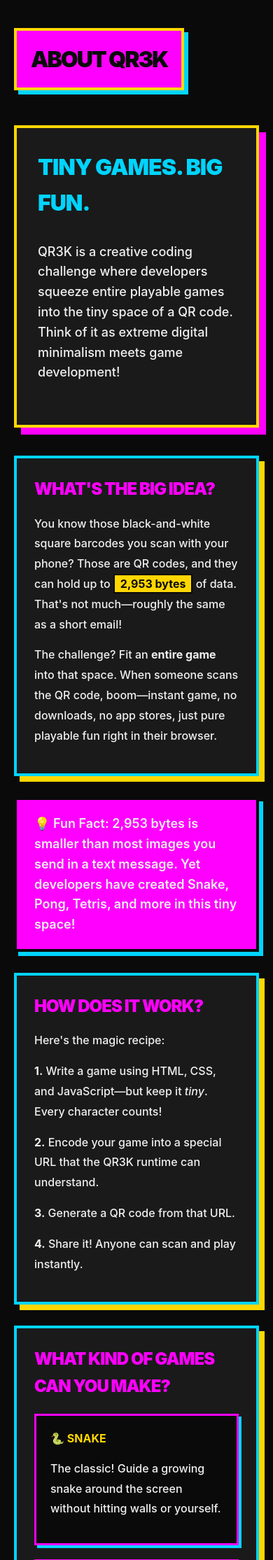
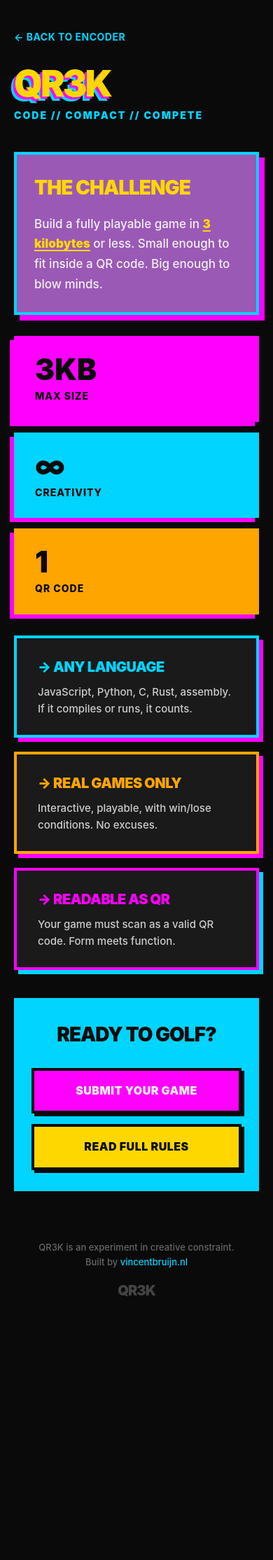
Before and after one commit to y-a-v-a/qr3k, a PHP site: page /about.php in a window 390 px wide. Shown: the top 2229 px of the page at 70% size. After the commit the page ends 1852 px from the top, so only its background shows below. Run offline with PHP 8.4, Linux system fonts and the light colour scheme.

Commit message:
Add game overlay UI, redesign about page, and update infrastructure
- Add floating QR3K badge overlay to game runtime (top-left fixed position, fades on hover)
- Redesign about.php page with new layout (logo, hero section, stats cards, rule cards, CTA)
- Update CSS architecture with new about-page classes and responsive design
- Increase textarea height (300px → 500px) and fix counter display
- Update Dockerfile, docker-compose.yml, package.json for consistency

Co-Authored-By: Claude Haiku 4.5 <noreply@anthropic.com>

```diff
--- a/docker-compose.yml
+++ b/docker-compose.yml
@@ -8,6 +8,8 @@ services:
     volumes:
       # Mount src/runtime for live development
       - ./src/runtime:/var/www/html
+      # Mount encoding library for API access
+      - ./src/encoding:/var/www/encoding
     environment:
       - APACHE_RUN_USER=www-data
       - APACHE_RUN_GROUP=www-data
--- a/src/runtime/about.php
+++ b/src/runtime/about.php
@@ -8,81 +8,61 @@
     <link rel="stylesheet" href="style.css">
 </head>
 <body>
-    <h1>About QR3K</h1>
 
-    <div class="hero">
-        <h2>Tiny Games. Big Fun.</h2>
-        <p class="hero-intro">QR3K is a creative coding challenge where developers squeeze entire playable games into the tiny space of a QR code. Think of it as extreme digital minimalism meets game development!</p>
+    <a href="encode.php" class="about-nav">&larr; Back to Encoder</a>
+
+    <div class="about-header">
+        <h1 class="about-logo">QR3K</h1>
+        <div class="about-tagline">CODE // COMPACT // COMPETE</div>
     </div>
 
-    <div class="section">
-        <h3>What's the Big Idea?</h3>
-        <p>You know those black-and-white square barcodes you scan with your phone? Those are QR codes, and they can hold up to <span class="highlight">2,953 bytes</span> of data. That's not much—roughly the same as a short email!</p>
-        <p>The challenge? Fit an <strong>entire game</strong> into that space. When someone scans the QR code, boom—instant game, no downloads, no app stores, just pure playable fun right in their browser.</p>
+    <div class="about-hero">
+        <h2>THE CHALLENGE</h2>
+        <p>Build a fully playable game in <span class="about-highlight">3 kilobytes</span> or less. Small enough to fit inside a QR code. Big enough to blow minds.</p>
     </div>
 
-    <div class="fun-fact">
-        💡 Fun Fact: 2,953 bytes is smaller than most images you send in a text message. Yet developers have created Snake, Pong, Tetris, and more in this tiny space!
-    </div>
-
-    <div class="section">
-        <h3>How Does It Work?</h3>
-        <p>Here's the magic recipe:</p>
-        <p><strong>1.</strong> Write a game using HTML, CSS, and JavaScript—but keep it <em>tiny</em>. Every character counts!</p>
-        <p><strong>2.</strong> Encode your game into a special URL that the QR3K runtime can understand.</p>
-        <p><strong>3.</strong> Generate a QR code from that URL.</p>
-        <p><strong>4.</strong> Share it! Anyone can scan and play instantly.</p>
-    </div>
-
-    <div class="section">
-        <h3>What Kind of Games Can You Make?</h3>
-        <div class="example-grid">
-            <div class="example-card">
-                <h4>🐍 Snake</h4>
-                <p>The classic! Guide a growing snake around the screen without hitting walls or yourself.</p>
-            </div>
-            <div class="example-card">
-                <h4>🏓 Pong</h4>
-                <p>Retro paddle action. Simple physics, timeless gameplay.</p>
-            </div>
-            <div class="example-card">
-                <h4>🧱 Breakout</h4>
-                <p>Bounce a ball to smash bricks. Satisfying and addictive!</p>
-            </div>
-            <div class="example-card">
-                <h4>🎮 Your Idea!</h4>
-                <p>The only limit is your creativity (and 2,953 bytes).</p>
-            </div>
+    <div class="stats-row">
+        <div class="stat-card stat-card--magenta">
+            <div class="stat-card__value">3KB</div>
+            <div class="stat-card__label">MAX SIZE</div>
+        </div>
+        <div class="stat-card stat-card--cyan">
+            <div class="stat-card__value">&infin;</div>
+            <div class="stat-card__label">CREATIVITY</div>
+        </div>
+        <div class="stat-card stat-card--orange">
+            <div class="stat-card__value">1</div>
+            <div class="stat-card__label">QR CODE</div>
         </div>
     </div>
 
-    <div class="section">
-        <h3>Why Is This Cool?</h3>
-        <p><strong>Zero Friction:</strong> No app stores, no downloads, no accounts. Scan and play. That's it.</p>
-        <p><strong>Creative Constraints:</strong> Limited space forces you to think differently. Every byte matters. It's like writing poetry with code.</p>
-        <p><strong>Shareable:</strong> Print your QR code on stickers, posters, business cards—anywhere! Your game becomes a physical artifact.</p>
-        <p><strong>Universal:</strong> Works on any device with a camera and browser. iOS, Android, desktop—everyone can play.</p>
+    <div class="rule-card rule-card--cyan">
+        <h3>&rarr; ANY LANGUAGE</h3>
+        <p>JavaScript, Python, C, Rust, assembly. If it compiles or runs, it counts.</p>
     </div>
 
-    <div class="fun-fact">
-        🎨 Pro Tip: The best QR3K games embrace simplicity. Think Atari 2600 vibes, not PlayStation 5.
+    <div class="rule-card rule-card--orange">
+        <h3>&rarr; REAL GAMES ONLY</h3>
+        <p>Interactive, playable, with win/lose conditions. No excuses.</p>
     </div>
 
-    <div class="section">
-        <h3>Who's This For?</h3>
-        <p>Anyone who loves creative challenges! Whether you're a seasoned developer looking for a fun constraint, a student learning to code, or just someone who thinks "can I fit a game in a QR code?" sounds like a cool weekend project—QR3K is for you.</p>
-        <p>It's also perfect for game jams, coding workshops, hackathons, or just showing off your skills in the most compact way possible.</p>
+    <div class="rule-card rule-card--magenta">
+        <h3>&rarr; READABLE AS QR</h3>
+        <p>Your game must scan as a valid QR code. Form meets function.</p>
     </div>
 
-    <div class="section">
-        <h3>Ready to Try?</h3>
-        <p>Making a QR3K game is easier than you think. Start with simple graphics, basic controls, and a clear goal. The encoder handles the tricky parts—you just focus on making something fun!</p>
-        <a href="encode.php" class="cta-button">Start Encoding</a>
-        <a href="index.php" class="cta-button">Play Games</a>
+    <div class="about-cta">
+        <h2>READY TO GOLF?</h2>
+        <div class="about-cta__buttons">
+            <a href="encode.php" class="about-cta__btn about-cta__btn--primary">SUBMIT YOUR GAME</a>
+            <a href="#rules" class="about-cta__btn about-cta__btn--secondary">READ FULL RULES</a>
+        </div>
     </div>
 
-    <div class="footer-text">
-        <p>QR3K: Where Less Is Definitely More</p>
+    <div class="about-footer">
+        <p>QR3K is an experiment in creative constraint.<br>
+        Built by <a href="https://vincentbruijn.nl">vincentbruijn.nl</a></p>
+        <div class="about-footer__logo">QR3K</div>
     </div>
 
 </body>
--- a/src/runtime/encode.php
+++ b/src/runtime/encode.php
@@ -1,6 +1,5 @@
 <?php
 session_start();
-require_once __DIR__ . '/../encoding/php/Encoder.php';
 ?>
 <!DOCTYPE html>
 <html>
--- a/src/runtime/index.php
+++ b/src/runtime/index.php
@@ -8,6 +8,7 @@
     <link rel="stylesheet" href="style.css" />
   </head>
   <body class="game-runtime">
+    <a href="about.php" class="game-overlay">QR3K</a>
     <div id="container"></div>
     <div id="error" style="display: none">
       No game data found. Add ?z=gzip-encoded-data or ?x=xor-encoded-data to URL
--- a/src/runtime/style.css
+++ b/src/runtime/style.css
@@ -270,126 +293,269 @@ body.game-runtime {
 }
 
 /* About page specific styles */
-.hero {
-    margin: 40px 0;
-    padding: 30px;
-    background: var(--bg-card);
-    border: 4px solid var(--yellow);
-    box-shadow: 10px 10px 0 var(--magenta);
+
+.about-nav {
+    display: inline-block;
+    color: var(--blue);
+    font-size: 14px;
+    font-weight: 700;
+    text-decoration: none;
+    text-transform: uppercase;
+    letter-spacing: 0.5px;
+    margin-bottom: 30px;
+    transition: color 0.1s ease;
+}
+
+.about-nav:hover {
+    color: var(--yellow);
+}
+
+.about-header {
+    margin-bottom: 40px;
     max-width: 900px;
 }
 
-.hero h2 {
-    font-size: 32px;
+.about-logo {
+    font-size: 80px;
+    font-weight: 900;
+    color: var(--yellow);
+    text-transform: uppercase;
+    letter-spacing: -3px;
+    line-height: 1;
+    margin-bottom: 8px;
+    text-shadow:
+        -4px 4px 0 var(--magenta),
+        -8px 8px 0 var(--blue);
+    /* Reset the default h1 encoder styles */
+    background: none;
+    padding: 0;
+    display: block;
+    box-shadow: none;
+    border: none;
+}
+
+.about-tagline {
+    font-size: 18px;
     font-weight: 900;
     color: var(--blue);
     text-transform: uppercase;
-    margin-bottom: 20px;
-    letter-spacing: -1px;
+    letter-spacing: 2px;
 }
 
-.hero-intro {
-    font-size: 18px;
-}
-
-.section {
-    margin: 30px 0;
-    padding: 25px;
-    background: var(--bg-card);
+.about-hero {
+    margin-bottom: 30px;
+    padding: 35px 40px;
+    background: #9b59b6;
     border: 4px solid var(--blue);
-    box-shadow: 8px 8px 0 var(--yellow);
+    box-shadow: 8px 8px 0 var(--magenta);
     max-width: 900px;
 }
 
-.section h3 {
-    font-size: 24px;
+.about-hero h2 {
+    font-size: 28px;
     font-weight: 900;
-    color: var(--magenta);
+    color: var(--yellow);
     text-transform: uppercase;
+    letter-spacing: -1px;
     margin-bottom: 15px;
-    letter-spacing: -1px;
 }
 
-.section p {
-    margin: 15px 0;
-    font-size: 16px;
-    line-height: 1.8;
+.about-hero p {
+    font-size: 17px;
+    color: var(--text-light);
+    line-height: 1.7;
+    margin: 0;
 }
 
-.highlight {
-    background: var(--yellow);
-    color: var(--text-dark);
-    padding: 2px 8px;
-    font-weight: 700;
-    border: 2px solid var(--text-dark);
+.about-highlight {
+    color: var(--yellow);
+    font-weight: 900;
+    text-decoration: underline;
+    text-decoration-thickness: 2px;
+    text-underline-offset: 3px;
 }
 
-.example-grid {
+/* Stats row - three cards */
+.stats-row {
     display: grid;
-    grid-template-columns: repeat(auto-fit, minmax(250px, 1fr));
+    grid-template-columns: repeat(3, 1fr);
     gap: 20px;
-    margin: 20px 0;
+    max-width: 900px;
+    margin-bottom: 30px;
 }
 
-.example-card {
-    padding: 20px;
-    background: var(--bg-dark);
-    border: 3px solid var(--magenta);
-    box-shadow: 4px 4px 0 var(--blue);
+.stat-card {
+    padding: 25px 30px;
+    position: relative;
+    box-shadow: -6px 6px 0 var(--magenta);
 }
 
-.example-card h4 {
-    color: var(--yellow);
-    font-weight: 700;
-    margin-bottom: 10px;
-    text-transform: uppercase;
-    font-size: 16px;
+.stat-card__value {
+    font-size: 56px;
+    font-weight: 900;
+    line-height: 1.1;
+    color: var(--text-dark);
 }
 
-.fun-fact {
-    margin: 30px 0;
-    padding: 20px 25px;
-    background: var(--magenta);
-    color: var(--text-light);
-    border: 4px solid var(--text-dark);
-    box-shadow: 6px 6px 0 var(--blue);
-    max-width: 900px;
-    font-weight: 600;
-    font-size: 18px;
+.stat-card__label {
+    font-size: 14px;
+    font-weight: 800;
+    text-transform: uppercase;
+    letter-spacing: 1px;
+    color: var(--text-dark);
+    margin-top: 4px;
 }
 
-.cta-button {
+.stat-card--magenta {
+    background: var(--magenta);
+}
+
+.stat-card--cyan {
+    background: var(--blue);
+}
+
+.stat-card--orange {
+    background: #ffa500;
+}
+
+/* Rule cards */
+.rule-card {
+    max-width: 900px;
+    margin-bottom: 20px;
+    padding: 25px 30px;
+    background: var(--bg-card);
+}
+
+.rule-card h3 {
+    font-size: 20px;
+    font-weight: 900;
+    text-transform: uppercase;
+    letter-spacing: -0.5px;
+    margin-bottom: 8px;
+}
+
+.rule-card p {
+    font-size: 15px;
+    color: #ccc;
+    line-height: 1.6;
+    margin: 0;
+}
+
+.rule-card--cyan {
+    border: 4px solid var(--blue);
+    box-shadow: 6px 6px 0 var(--magenta);
+}
+
+.rule-card--cyan h3 {
+    color: var(--blue);
+}
+
+.rule-card--orange {
+    border: 4px solid #ffa500;
+    box-shadow: 6px 6px 0 var(--magenta);
+}
+
+.rule-card--orange h3 {
+    color: #ffa500;
+}
+
+.rule-card--magenta {
+    border: 4px solid var(--magenta);
+    box-shadow: 6px 6px 0 var(--blue);
+}
+
+.rule-card--magenta h3 {
+    color: var(--magenta);
+}
+
+/* CTA section */
+.about-cta {
+    max-width: 900px;
+    margin: 40px 0;
+    padding: 40px;
+    background: var(--blue);
+    text-align: center;
+}
+
+.about-cta h2 {
+    font-size: 36px;
+    font-weight: 900;
+    color: var(--text-dark);
+    text-transform: uppercase;
+    letter-spacing: -1px;
+    margin-bottom: 25px;
+}
+
+.about-cta__buttons {
+    display: flex;
+    justify-content: center;
+    gap: 15px;
+    flex-wrap: wrap;
+}
+
+.about-cta__btn {
     display: inline-block;
-    background: var(--yellow);
-    color: var(--text-dark);
-    border: 4px solid var(--text-dark);
-    padding: 18px 36px;
-    font-size: 18px;
+    padding: 16px 32px;
+    font-size: 16px;
     font-weight: 900;
     text-transform: uppercase;
     text-decoration: none;
-    margin: 20px 10px 10px 0;
-    box-shadow: 6px 6px 0 var(--magenta);
+    letter-spacing: 0.5px;
     transition: all 0.1s ease;
+    border: 4px solid var(--text-dark);
 }
 
-.cta-button:hover {
-    background: var(--blue);
-    box-shadow: 6px 6px 0 var(--yellow);
-    transform: translate(-2px, -2px);
+.about-cta__btn--primary {
+    background: var(--magenta);
+    color: var(--text-light);
+    box-shadow: 4px 4px 0 var(--text-dark);
 }
 
-.cta-button:active {
-    transform: translate(2px, 2px);
-    box-shadow: 2px 2px 0 var(--magenta);
+.about-cta__btn--primary:hover {
+    transform: translate(-2px, -2px);
+    box-shadow: 6px 6px 0 var(--text-dark);
 }
 
-.footer-text {
-    margin-top: 60px;
-    padding: 20px;
+.about-cta__btn--secondary {
+    background: var(--yellow);
+    color: var(--text-dark);
+    box-shadow: 4px 4px 0 var(--text-dark);
+}
+
+.about-cta__btn--secondary:hover {
+    transform: translate(-2px, -2px);
+    box-shadow: 6px 6px 0 var(--text-dark);
+}
+
+/* About footer */
+.about-footer {
+    max-width: 900px;
+    margin-top: 50px;
+    padding: 20px 0;
     text-align: center;
+}
+
+.about-footer p {
+    font-size: 13px;
     color: #666;
-    font-size: 14px;
+    margin: 0 0 15px 0;
+    line-height: 1.6;
+}
+
+.about-footer a {
+    color: var(--blue);
+    text-decoration: none;
+}
+
+.about-footer a:hover {
+    color: var(--yellow);
+}
+
+.about-footer__logo {
+    font-size: 20px;
+    font-weight: 900;
+    color: #444;
+    letter-spacing: -1px;
 }
 
 /* Method selector styles */
@@ -521,4 +687,48 @@ body.game-runtime {
     .method-option {
         padding: 12px 15px;
     }
+
+    /* About page responsive */
+    .about-logo {
+        font-size: 52px;
+        text-shadow:
+            -3px 3px 0 var(--magenta),
+            -6px 6px 0 var(--blue);
+    }
+
+    .about-tagline {
+        font-size: 14px;
+    }
+
+    .about-hero {
+        padding: 25px;
+    }
+
+    .stats-row {
+        grid-template-columns: 1fr;
+        gap: 15px;
+    }
+
+    .stat-card__value {
+        font-size: 42px;
+    }
+
+    .about-cta {
+        padding: 30px 20px;
+    }
+
+    .about-cta h2 {
+        font-size: 28px;
+    }
+
+    .about-cta__buttons {
+        flex-direction: column;
+        align-items: center;
+    }
+
+    .about-cta__btn {
+        width: 100%;
+        max-width: 300px;
+        text-align: center;
+    }
 }
```
Also changed, not shown: other parts of src/runtime/style.css (+25 -2 lines), package.json (+6 -6 lines), README.md, 1 other file.
